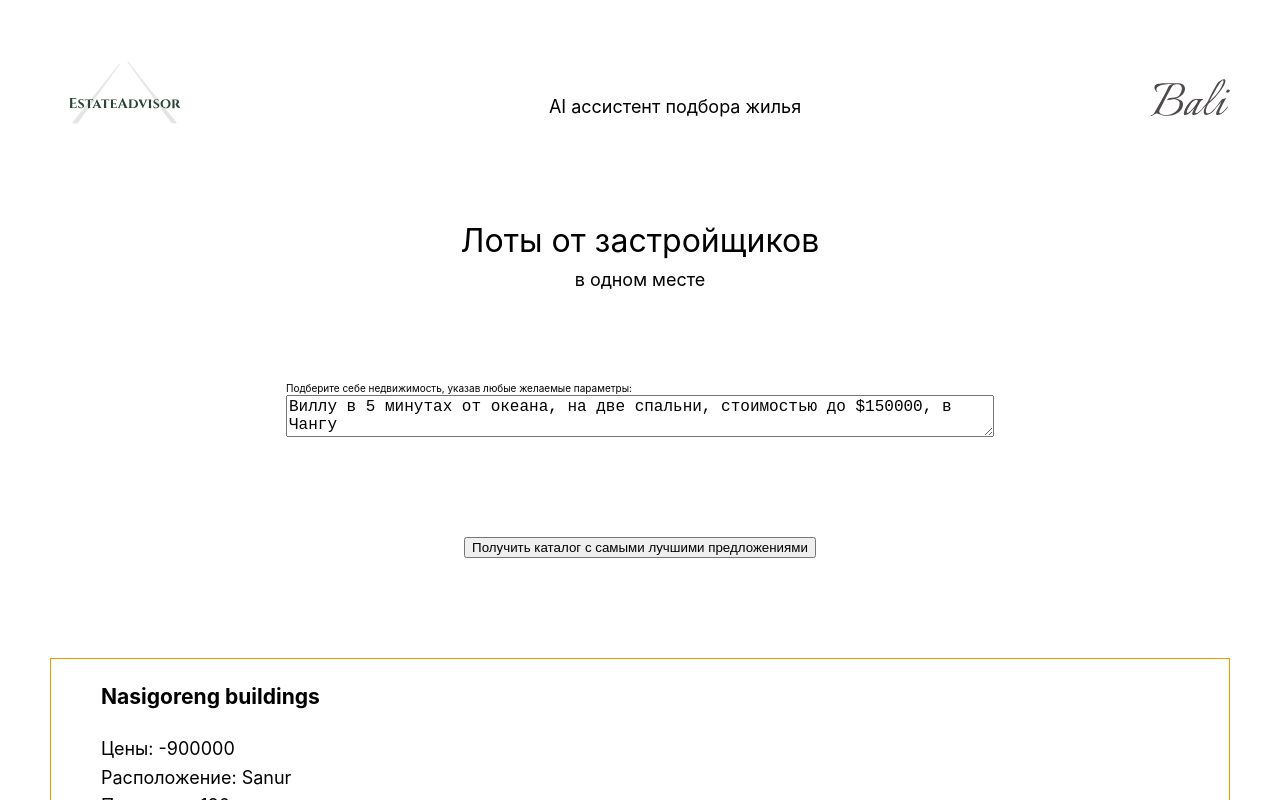
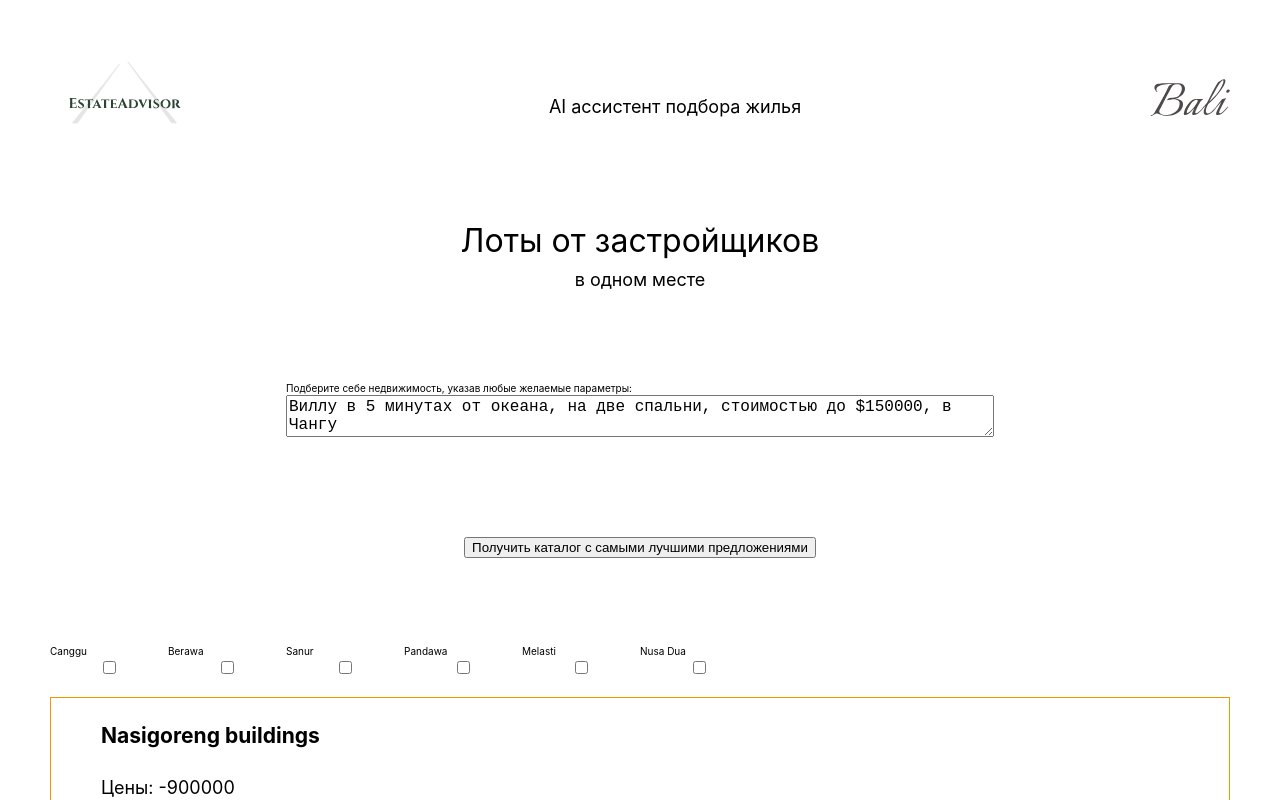
Before and after one commit to chevylevel/estate-advidsor, a Next.js app: page / in a window 1280 px wide. Shown: the top 800 px of the page. Built offline with nearby package versions, Linux system fonts and the light colour scheme.

Commit message:
location filter added

```diff
--- a/pages/index.jsx
+++ b/pages/index.jsx
@@ -5,6 +5,8 @@ import { Modal } from '../src/components/Modal/Modal';
 import { WhatsappForm } from '../src/components/WhatsappForm/WhatsappForm';
 import { useModal } from '../src/hooks/useModal';
 import developers from '../src/mocks/developers';
+import { Filters } from '../src/components/Filters/Filters';
+import { useState } from 'react';
 
 export default function MainPage() {
     const {
@@ -12,6 +14,19 @@ export default function MainPage() {
         isOpen,
         handleClickCloseModal,
     } = useModal();
+
+    const [visibleDevs, setVisibleDevs] = useState(developers);
+
+    const handleSelectLocation = (ids) => {
+        console.log('###### ids:', ids);
+        const filteredDevs = developers.filter(({ location }) => {
+            console.log('######:', ids.includes(location.id));
+            return ids.includes(location.id);
+        });
+        console.log('######filteredDevs:', filteredDevs);
+
+        setVisibleDevs(ids.length ? filteredDevs : developers);
+    }
 
     return (
         <>
@@ -48,21 +63,25 @@ export default function MainPage() {
                     <button onClick={handleClickOpenModal}>Получить каталог с самыми лучшими предложениями</button>
                 </div>
 
+                <div style={{marginBottom: '20px'}}>
+                    <Filters onSelect={handleSelectLocation}/>
+                </div>
+
                 <List>
-                    {developers.map((developer) => {
+                    {visibleDevs.map((dev) => {
                         const {
                             name,
                             price,
                             location,
                             square,
                             isConstructionFinish
-                        } = developer;
+                        } = dev;
 
                         return  (
                             <DeveloperCard
                                 name={name}
                                 price={price}
-                                location={location}
+                                location={location.name}
                                 square={square}
                                 isConstructionFinish={isConstructionFinish}
                             />
--- /dev/null
+++ b/src/components/Filters/Filters.jsx
@@ -0,0 +1,43 @@
+import { useEffect, useState } from 'react';
+import { Input } from '../Input/Input';
+import filtersStyle from './Filters.module.css';
+import { locations } from './filterData';
+
+export const Filters = ({ onSelect }) => {
+    const [filters, setFilters] = useState([]);
+
+    const handleSelect = (e) => {
+        console.log(e?.target?.checked, e?.target?.value);
+
+        setFilters(
+            (prev) => {
+                if (e?.target?.checked) {
+                    console.log('######prev:', prev);
+                    return [...prev, e.target.value,];
+                }
+
+                return prev.filter((id) => e.target.value !== id);
+            }
+        );
+    };
+
+    useEffect(
+        () => {
+            onSelect(filters);
+        },
+        [filters],
+    );
+
+    return (
+        <div className={filtersStyle.content}>
+            { locations.map(({ id, name }) => (
+                <Input
+                    type='checkbox'
+                    labelText={name}
+                    value={id}
+                    onChange={handleSelect}
+                />
+            ))}
+        </div>
+    );
+}
--- /dev/null
+++ b/src/components/Filters/Filters.module.css
@@ -0,0 +1,6 @@
+.content {
+    position: relative;
+    display: flex;
+    justify-content: center;
+    width: 60%;
+}
--- /dev/null
+++ b/src/components/Filters/filterData.js
@@ -0,0 +1,26 @@
+export const locations = [
+    {
+        id: 1,
+        name: 'Canggu',
+    },
+    {
+        name: 'Berawa',
+        id: 2,
+    },
+    {
+        name: 'Sanur',
+        id: 3,
+    },
+    {
+        name: 'Pandawa',
+        id: 4,
+    },
+    {
+        name: 'Melasti',
+        id: 5,
+    },
+    {
+        name: 'Nusa Dua',
+        id: 6,
+    },
+];
--- a/src/components/Input/Input.jsx
+++ b/src/components/Input/Input.jsx
@@ -1,9 +1,13 @@
+import { useState } from 'react';
 import input from './Input.module.css';
 
 export const Input = ({
     labelText,
     placeholderText,
     value,
+    isChecked,
+    onChange,
+    ...otherProps
 }) => {
     return (
         <div className={input.content}>
@@ -15,6 +19,8 @@ export const Input = ({
                 className={input.inputField}
                 placeholder={placeholderText}
                 value={value}
+                onChange={onChange}
+                {...otherProps}
             />
         </div>
     );
--- a/src/components/WhatsappForm/WhatsappForm.jsx
+++ b/src/components/WhatsappForm/WhatsappForm.jsx
@@ -6,7 +6,6 @@ export const WhatsappForm = ({ onClose }) => {
     const ref = useRef();
 
     useEffect(() => {
-        console.log('hi')
         const outsideClickListener = (e) => {
             const el = ref?.current;
 
--- a/src/mocks/developers.js
+++ b/src/mocks/developers.js
@@ -5,42 +5,59 @@ export default [
         price: [100000 - 1000000],
         square: [110-300],
         isConstructionFinish: true,
-        location: 'Sanur',
+        location: {
+            id: '3',
+            name: 'Sanur'
+        },
     },
     {
         name: 'Potato invest',
         price: [230000 - 500000],
         square: [110-500],
         isConstructionFinish: true,
-        location: 'Canggu',
-
+        location: {
+            id: '1',
+            name: 'Canggu',
+        }
     },
     {
         name: 'Handjob development',
         price: [100000 - 2000000],
         square: [110-200],
         isConstructionFinish: false,
-        location: 'Pandawa',
+        location: {
+            id: '4',
+            name: 'Pandawa',
+        }
     },
     {
         name: 'Pig houses',
         price: [400000 - 1000000],
         square: [20-200],
         isConstructionFinish: false,
-        location: 'Melasti',
+        location: {
+            id: '5',
+            name: 'Melasti',
+        }
     },
     {
         name: 'Silly bule ltd',
         price: [400000 - 1000000],
         square: [40-220],
         isConstructionFinish: 2025,
-        location: 'Nusa Dua',
+        location: {
+            id: '6',
+            name: 'Nusa Dua',
+        },
     },
     {
         name: 'House with ghosts',
         price: [400000 - 1250000],
         square: [120-500],
         isConstructionFinish: 2025,
-        location: 'Berawa',
+        location: {
+            id: '2',
+            name: 'Berawa',
+        },
     },
 ];
```
